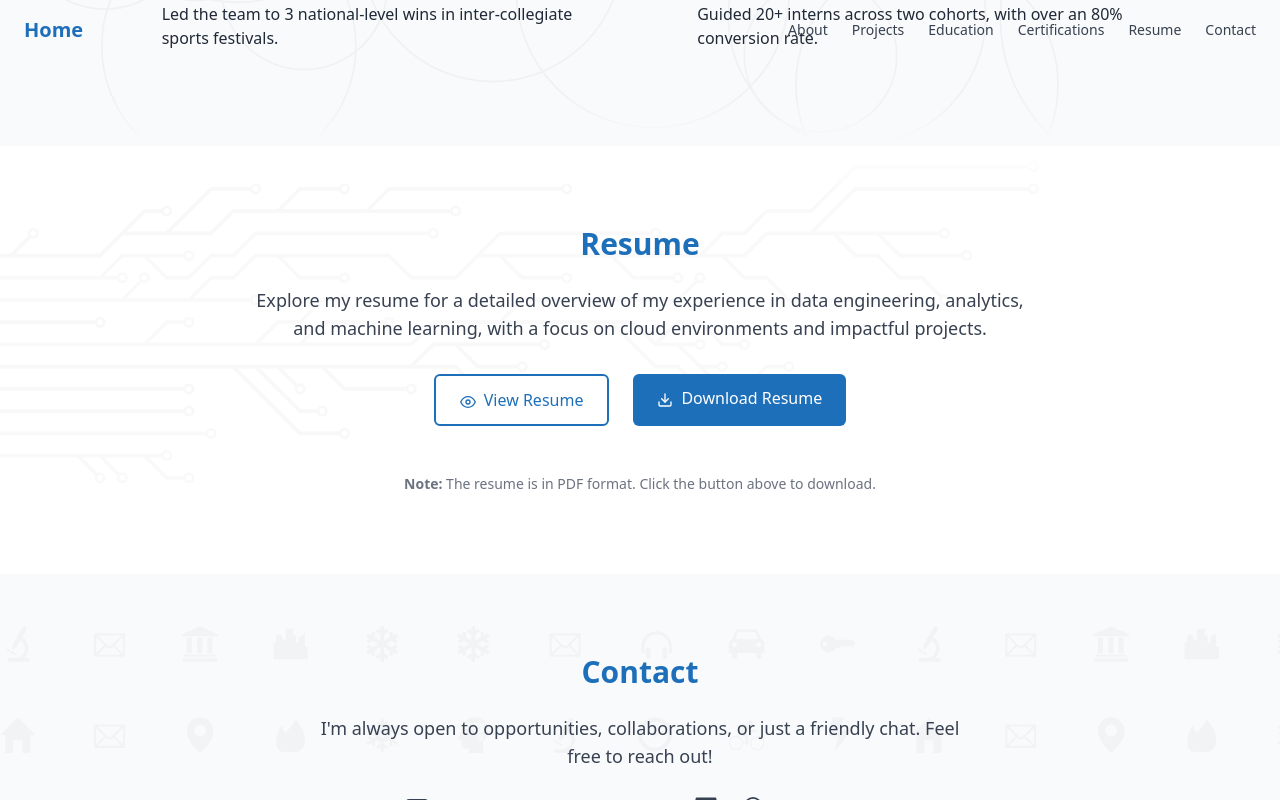
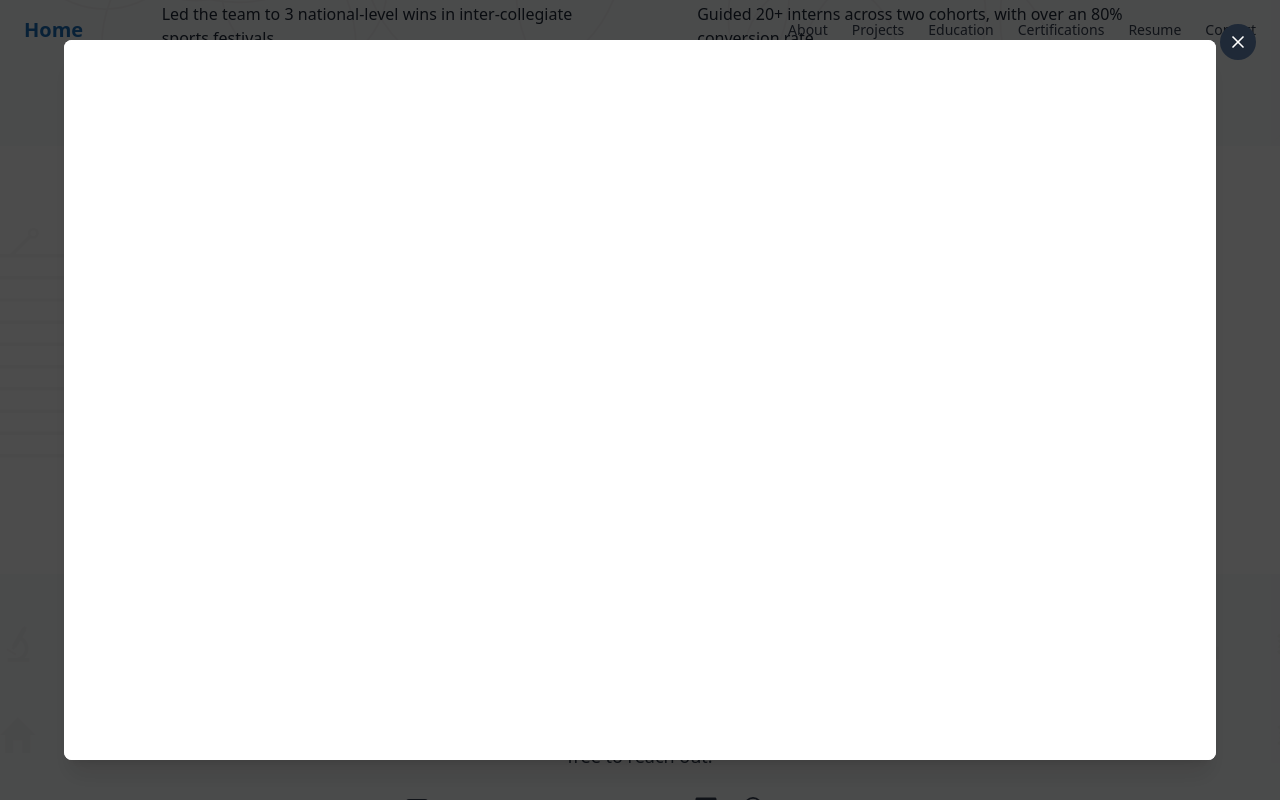
Before and after one commit to kamineni-rohit/rohit-kamineni-website, a React (Vite) app: page / in a window 1280 px wide. Both pictures are taken after a click on the button "View Resume". Shown: the part 3910-4710 px from the top of the page. Built offline with nearby package versions, Linux system fonts and the light colour scheme.

Commit message:
Fix view resume option in the resume section

```diff
--- a/src/components/Resume.jsx
+++ b/src/components/Resume.jsx
@@ -1,5 +1,5 @@
 import { useState, useEffect } from "react";
-import { FiEye, FiDownload } from "react-icons/fi";
+import { FiX, FiEye, FiDownload } from "react-icons/fi";
 import SectionBackground from "./SectionBackground";
 import circuitBg from "../assets/backgrounds/CircuitPrimary.svg";
 
@@ -43,6 +43,38 @@ const Resume = () => {
             Download Resume
           </a>
         </div>
+
+        {showPreview && (
+          <div
+            className="fixed inset-0 z-50 flex items-center justify-center p-4 bg-black bg-opacity-70"
+            onClick={() => setShowPreview(false)}
+          >
+            <button
+              className="fixed top-6 right-6 z-[60] text-white bg-gray-800 p-2 rounded-full hover:bg-red-600 transition"
+              onClick={() => setShowPreview(false)}
+              title="Close"
+            >
+              <FiX size={20} />
+            </button>
+
+            <div
+              className="relative max-w-6xl w-full h-[90vh] rounded-lg overflow-hidden shadow-xl bg-white"
+              onClick={(e) => e.stopPropagation()}
+            >
+              <div
+                className="w-full h-full overflow-y-scroll snap-y snap-mandatory"
+                style={{ scrollBehavior: "smooth" }}
+              >
+                <iframe
+                  src={RESUME_PATH}
+                  title="Resume Preview"
+                  className="w-full h-full snap-start"
+                  style={{ backgroundColor: "white" }}
+                />
+              </div>
+            </div>
+          </div>
+        )}
         <div className="mt-12 text-center text-gray-500 text-sm">
           <p>
             <b>Note:</b> The resume is in PDF format. Click the button above to
```
